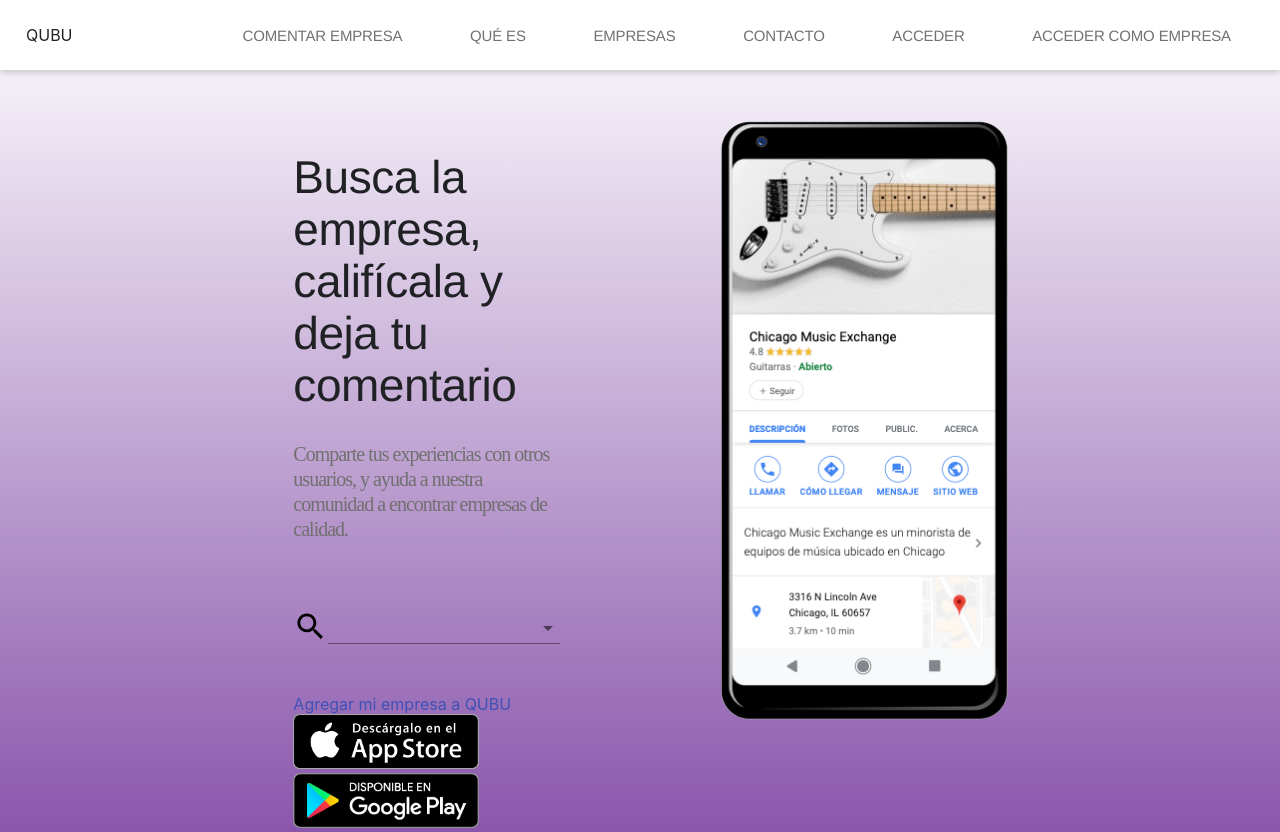
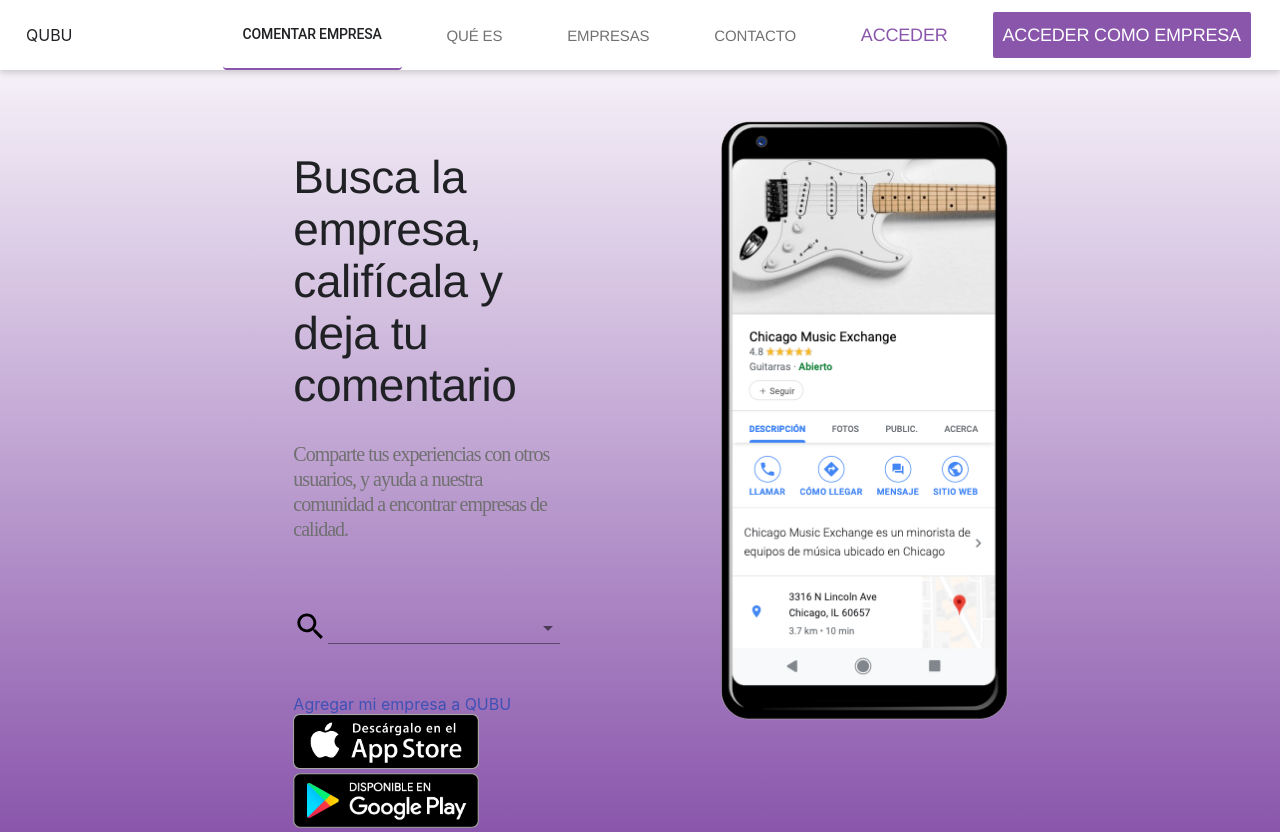
Before and after one commit to batlerluis/qubuco-frontend-react, a React (Create React App) app: page /home in a window 1280 px wide. Built offline with nearby package versions, Linux system fonts and the light colour scheme.

Commit message:
appbar customing2

```diff
--- a/src/components/MainHeader.tsx
+++ b/src/components/MainHeader.tsx
@@ -2,6 +2,13 @@
 import { withStyles, AppBar, Grid, Button } from '@material-ui/core';
 import PropTypes from "prop-types";
 import { useLocation } from 'react-router-dom';
+
+const pageRoutes = [
+  { path: "/home", label: "Comentar empresa" },
+  { path: "/home/c", label: "Qué es" },
+  { path: "/home/a", label: "Empresas" },
+  { path: "/home/b", label: "Contacto" },
+];
 
 const headerStyle = {
   root: {
@@ -31,11 +38,30 @@
     letterSpacing: -0.15,
     color: "#717171",
   },
+  activeLink: {
+    padding: "0px 20px",
+    font: "normal normal medium 15px/17px Helvetica Neue",
+    letterSpacing: -0.15,
+    color: "#202124",
+    borderBottom: "2px solid #8A56AC",
+  },
+  accessLink: {
+    padding: "0px 20px",
+    font: "normal normal normal 18px/22px Helvetica Neue",
+    letterSpacing: -0.18,
+    color: "#8A56AC",
+  },
+  companyLink: {
+    background: "#8A56AC 0% 0% no-repeat padding-box",
+    borderRadius: 2,
+    padding: "12px 10px",
+    font: "normal normal normal 18px/22px Helvetica Neue",
+    letterSpacing: -0.18,
+    color: "#FFFFFF",
+  },
 };
 
-const pageRoutes = [
 
-];
 
 const MainHeader = (props: any) => {
 
@@ -46,6 +72,8 @@
   console.log(location);
 
   const activeRoute = (routeName: string) => {
+    console.log(location.pathname);
+    console.log(routeName);
     return location.pathname.indexOf(routeName) > -1 ? true : false;
   }
 
@@ -59,12 +87,26 @@
         </Grid>
         <Grid item className={classes.rest}>
           <Grid container justify="space-between" alignItems="stretch" className={classes.fullHeight}>
-            <Button className={classes.navLink}>Comentar empresa</Button>
+            {
+              pageRoutes.map((prop, key) => {
+                if (activeRoute(prop.path)) {
+                  return <Button className={classes.activeLink} key={key}>{prop.label}</Button>
+                }
+                return <Button className={classes.navLink} key={key}>{prop.label}</Button>
+              })
+            }
+            <Button className={classes.accessLink}>Acceder</Button>
+            <Grid item>
+              <Grid container alignItems="center" className={classes.fullHeight}>
+                <Button className={classes.companyLink}>Acceder como empresa</Button>
+              </Grid>
+            </Grid>
+            {/* <Button className={classes.navLink}>Comentar empresa</Button>
             <Button className={classes.navLink}>Qué es</Button>
             <Button className={classes.navLink}>Empresas</Button>
             <Button className={classes.navLink}>Contacto</Button>
             <Button className={classes.navLink}>Acceder</Button>
-            <Button className={classes.navLink}>Acceder como empresa</Button>
+            <Button className={classes.navLink}>Acceder como empresa</Button> */}
             {/* <Grid item>Comentar empresa</Grid>
             <Grid item>Qué es</Grid>
             <Grid item>Empresas</Grid>
```
